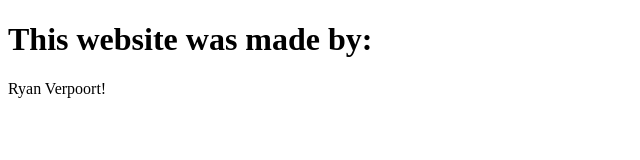
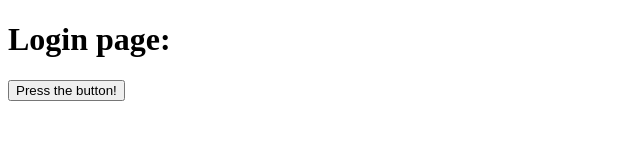
Before and after one commit to EmulRoss/TestWebsite, a website: page views/about.html in a window 1280 px wide. Shown: the whole page, without its empty margins (0-640 px from the left). Drawn offline with Linux system fonts and the light colour scheme.

Commit message:
Add button

```diff
--- a/views/about.html
+++ b/views/about.html
@@ -5,9 +5,7 @@
     <meta charset="utf-8" />
 </head>
 <body>
-    <h1>This website was made by:</h1>
-    <p>
-    Ryan Verpoort!
-    </p>
+    <h1>Login page:</h1>
+    <button type="button" id="helloButton">Press the button!</button>
 </body>
 </html>
```
